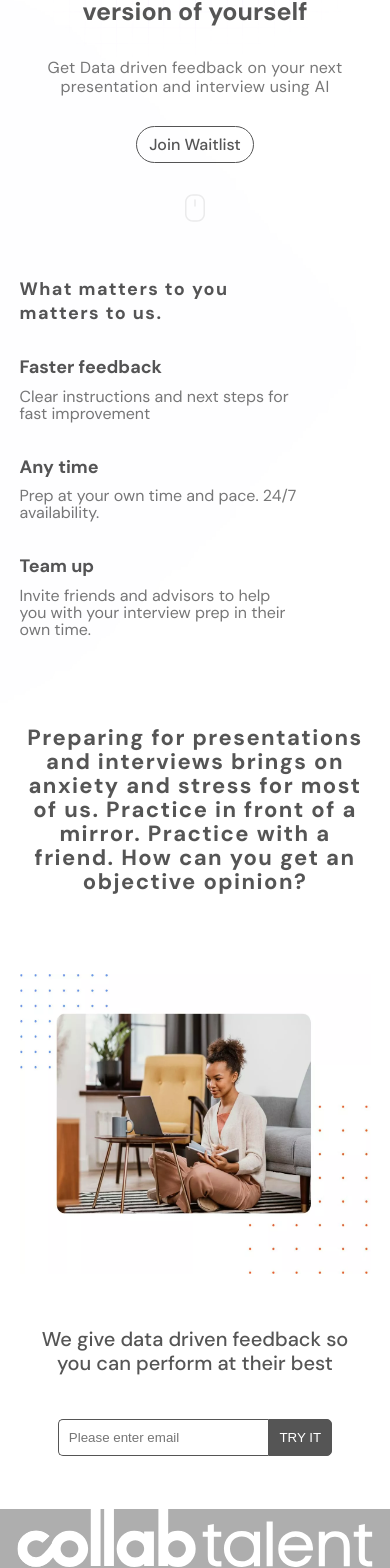
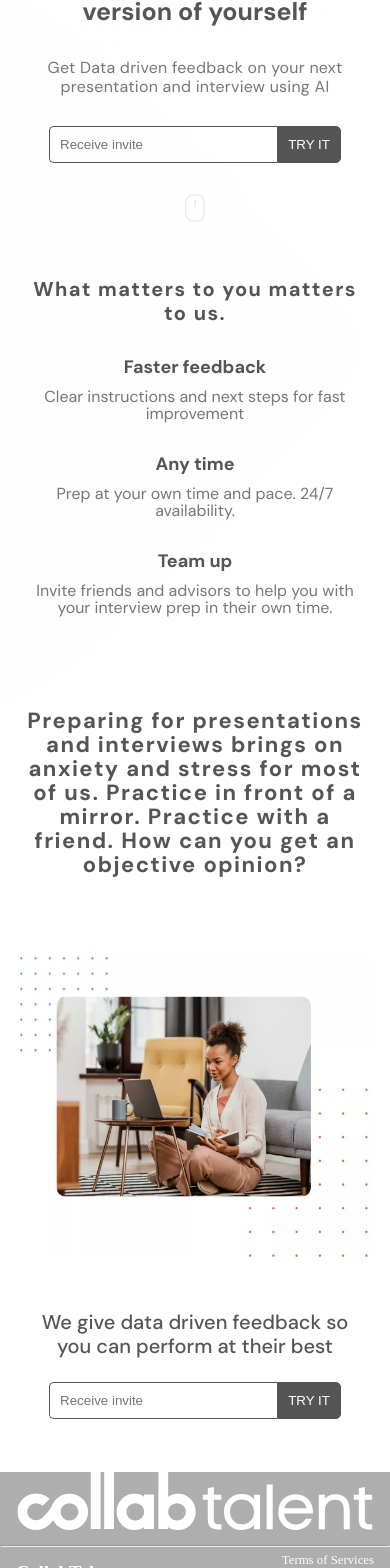
Before and after one commit to swalekhan/collabTalent, a Next.js app: page / in a window 390 px wide. Shown: the part 176-1744 px from the top of the page. Built offline with nearby package versions, Linux system fonts and the light colour scheme; a web font is replaced by a local one.

Commit message:
emailcollacter

```diff
--- a/app/globals.css
+++ b/app/globals.css
@@ -17,7 +17,7 @@
   --font-size-lg: clamp(25px, 5vw, 50px);
   --font-size-md: clamp(16px, 1.8vw, 26px);
   --font-size-sm: clamp(16px, 1.3vw, 24px);
-  --font-size-h2: clamp(18px, 3vw, 32px);
+  --font-size-h2: clamp(20px, 3vw, 32px);
   --font-size-h4: clamp(18px, 1.8vw, 24px);
   --font-size-base: 16px;
 
--- a/components/Banner/Banner.module.css
+++ b/components/Banner/Banner.module.css
@@ -34,6 +34,9 @@
     background-color: var(--color-white);
 }
 
+.EmailCollactor{
+    padding-inline: 15%;
+}
 @media(max-width:450px) {
     .banner_wrapper {
         padding: 1.5625rem 0rem;
@@ -47,4 +50,7 @@
         padding: 0 0.9375rem;
         line-height: 1.2rem;
     }
+    .EmailCollactor{
+        padding-inline: 0%;
+    }
 }
--- a/components/Banner/Banner.tsx
+++ b/components/Banner/Banner.tsx
@@ -1,6 +1,7 @@
 import Link from 'next/link'
 import style from './Banner.module.css'
 import Image from 'next/image'
+import EmailCollactor from '../EmailCollector/EmailCollactor'
 
 const Banner = () => {
     return (
@@ -14,8 +15,8 @@ const Banner = () => {
                         interview using AI
                     </p>
                 </div>
-                <div className={style.banner_div}>
-                    <Link href="#" className="btn">Join Waitlist</Link>
+                <div className={`${style.banner_div} ${style.EmailCollactor}`}>
+                    <EmailCollactor />
                 </div>
                 <div className={style.banner_div}>
                     <Image src='/banner/Vector-banner.svg' width={20} height={30} priority alt='vector' />
--- a/components/Commit/Commit.module.css
+++ b/components/Commit/Commit.module.css
@@ -11,7 +11,7 @@
 .commit h2 {
     font-size: var(--font-size-h2);
     font-weight: 700;
-    line-height:  clamp(24px, 3.5vw, 35px);
+    line-height: clamp(24px, 3.5vw, 35px);
     letter-spacing: 1.44px;
 }
 
@@ -32,7 +32,7 @@
 }
 
 .card p {
-    color: var( --color-subtext);
+    color: var(--color-subtext);
     margin-top: 4%;
     font-size: var(--font-size-sm);
     font-weight: 400;
@@ -43,7 +43,7 @@
     left: -25vw;
     top: 0;
     width: clamp(150px, 30vw, 400px);
-    height:clamp(150px, 30vw, 400px);
+    height: clamp(150px, 30vw, 400px);
     background: radial-gradient(50% 50%at 50% 50%, #095dff, rgba(191, 9, 255, 0));
     filter: blur(140px);
     border-radius: 50%;
@@ -52,30 +52,36 @@
 /* media..... */
 
 
-  @media (max-width: 900px) {
+@media (max-width: 900px) {
     .cards {
         gap: 5%;
     }
-  }
+}
 
-  @media (max-width: 650px) {
-    .cards{
+@media (max-width: 650px) {
+    .commit {
+        text-align: center;
+    }
+
+    .cards {
         grid-template-columns: repeat(1, 1fr);
         margin-top: 30px;
     }
+
     .commit_heading {
-        width: 80%;
+        width: 100%;
     }
+
     .cards {
         gap: 15%;
     }
 
     .card p {
         margin-top: 2.5%;
-       width: 80%;
-       line-height: 17px;
+        line-height: 17px;
     }
-    .commit_gradient{
+
+    .commit_gradient {
         filter: blur(5000px);
     }
-  }
+}
--- a/components/Diverse/Diverse.module.css
+++ b/components/Diverse/Diverse.module.css
@@ -9,7 +9,7 @@
     padding: 15%;
 }
 
-.diverse_content h2{
+.diverse_content h2 {
     padding: 0px 10px;
     font-size: var(--font-size-h2);
     font-weight: 700;
@@ -82,7 +82,7 @@
     }
 
     .diverse_content h2 {
-        font-size:22px ;
+        font-size: 22px;
         padding: 0px 0px;
         line-height: 1.5rem;
     }
--- /dev/null
+++ b/components/EmailCollector/EmailCollactor.module.css
@@ -0,0 +1,51 @@
+
+
+
+
+.EmailCollactor form {
+    margin-top: 1rem;
+}
+
+.EmailCollactor form input {
+    width: 50%;
+    padding: 15px;
+    outline: 0px;
+    border: 1px solid var(--color-white);
+    border-right: 0px;
+    border-radius: 5px 0px 0px 5px;
+}
+
+.EmailCollactor form button {
+    text-align: center;
+    display: inline-block;
+    color: var(--color-gray-100);
+    text-transform: uppercase;
+    padding: 15px 20px;
+    border: 1px solid var(--color-white);
+    background-color: var(--color-white);
+    border-radius: 0px 5px 5px 0px;
+    cursor: pointer;
+    transition: all .3s ease;
+}
+
+.EmailCollactor form button:hover {
+    background-color:#666 ;
+}
+
+.success {
+    margin-top: 10px !important;
+    color: green !important;
+}
+
+@media(max-width:450px) {
+
+    .EmailCollactor form input {
+        width: 65%;
+        padding: 10px;
+    }
+
+    .EmailCollactor form button {
+        padding: 10px;
+    }
+
+}
--- /dev/null
+++ b/components/EmailCollector/EmailCollactor.tsx
@@ -0,0 +1,27 @@
+"use client"
+import style from './EmailCollactor.module.css'
+import { useState } from 'react'
+
+const EmailCollactor = () => {
+    const [email, setEmail] = useState(false)
+    const submitHandler = (e: any) => {
+        e.preventDefault()
+        setTimeout(() => {
+            e.target.email.value = ""
+        }, 1000)
+
+        setEmail(true)
+    }
+
+    return (
+        <div className={style.EmailCollactor}>
+            <form onSubmit={submitHandler} method="post">
+                <input type="email" name="email" placeholder="Receive invite" required />
+                <button type="submit">try it</button>
+            </form>
+            {email && <p className={style.success}>form submitted successfully</p>}
+        </div>
+    )
+}
+
+export default EmailCollactor
--- a/components/Practice/Practice.module.css
+++ b/components/Practice/Practice.module.css
@@ -8,7 +8,7 @@
 .practice_img {
     position: relative;
     width: 49%;
-    height: 450px;
+    height: 400px;
 }
 
 .practice_img img {
@@ -31,61 +31,9 @@
     line-height: clamp(20px, 3.5vw, 40px);
 }
 
-
-.practice_form form {
-    margin-top: 1rem;
+.practice_email_collactor {
+    margin-top: 1.5rem;
 }
-
-.practice_form form input {
-    width: 50%;
-    padding: 15px;
-    outline: 0px;
-    border: 1px solid var(--color-white);
-    border-right: 0px;
-    border-radius: 5px 0px 0px 5px;
-}
-
-.practice_content form button {
-    text-align: center;
-    display: inline-block;
-    color: var(--color-gray-100);
-    text-transform: uppercase;
-    padding: 15px 20px;
-    border: 1px solid var(--color-white);
-    background-color: var(--color-white);
-    border-radius: 0px 5px 5px 0px;
-    cursor: pointer;
-    transition: all .3s ease;
-}
-
-.practice_content form button:hover {
-    background-color: var(--color-gray-100);
-    color: var(--color-white);
-}
-
-
-.practice_content button {
-    margin-top: 5%;
-}
-
-.success {
-    margin-top: 10px;
-    color: green;
-}
-
-/* .practice_gradient {
-    position: absolute;
-    top: 70%;
-    left: 50%;
-    transform: translate(-50%, -50%);
-    width: 30%;
-    height: 40%;
-    border-radius: 50%;
-    background: radial-gradient(50% 50%at 50% 50%,
-            rgba(254, 107, 0, 0.74),
-            #bd09ff69);
-    filter: blur(140px);
-} */
 
 @media(max-width:450px) {
     .practice {
@@ -107,21 +55,4 @@
         width: 100%;
     }
 
-    .practice_content button {
-        margin-top: 8%;
-    }
-
-
-    .practice_form form input {
-        width: 60%;
-        padding: 10px;
-    }
-
-    .practice_form form button {
-        padding: 10px;
-    }
-
-    .practice_gradient {
-        filter: blur(110px);
-    }
 }
--- a/components/Practice/Practice.tsx
+++ b/components/Practice/Practice.tsx
@@ -4,17 +4,9 @@ import style from './Practice.module.css';
 import { practItems } from "@/utils/data";
 import { useState } from "react"
 import Image from "next/image";
+import EmailCollactor from "../EmailCollector/EmailCollactor";
 
 const Practice = () => {
-    const [email, setEmail] = useState(false)
-    const submitHandler = (e: any) => {
-        e.preventDefault()
-        setTimeout(() => {
-            e.target.email.value = ""
-        }, 1000)
-        setEmail(true)
-    }
-
     return (
         <section className={style.practice}>
             <div className={style.practice_img}>
@@ -24,12 +16,8 @@ const Practice = () => {
                 <h4>
                     We give data driven feedback so you can perform at their best
                 </h4>
-                <div className={style.practice_form} id="#">
-                    <form onSubmit={submitHandler} method="post">
-                        <input type="email" name="email" placeholder="Please enter email" required />
-                        <button type="submit">try it</button>
-                    </form>
-                    {email && <p className={style.success}>form submitted successfully</p>}
+                <div className={style.practice_email_collactor} >
+                <EmailCollactor/>
                 </div>
             </div>
         </section>
--- a/utils/data.tsx
+++ b/utils/data.tsx
@@ -5,7 +5,6 @@ export interface NavArr {
 }
 export const navArr: NavArr[] = [
     { id: 1, title: "Share", imgurl: '/Vector.svg', },
-    { id: 2, title: "Join Waitlist", imgurl: '/Vector.svg', },
 ]
 
 
@@ -37,7 +36,7 @@ export const shareWeb = () => {
     if (navigator.share) {
         navigator.share({
             title: 'Collabtalent beta',
-            url: 'collabtalent-next-js.vercel.app'
+            url: 'https://collabtalent-next-js.vercel.app/'
         }).then(() => {
             console.log('Successfully shared');
         }).catch((error) => {
```
